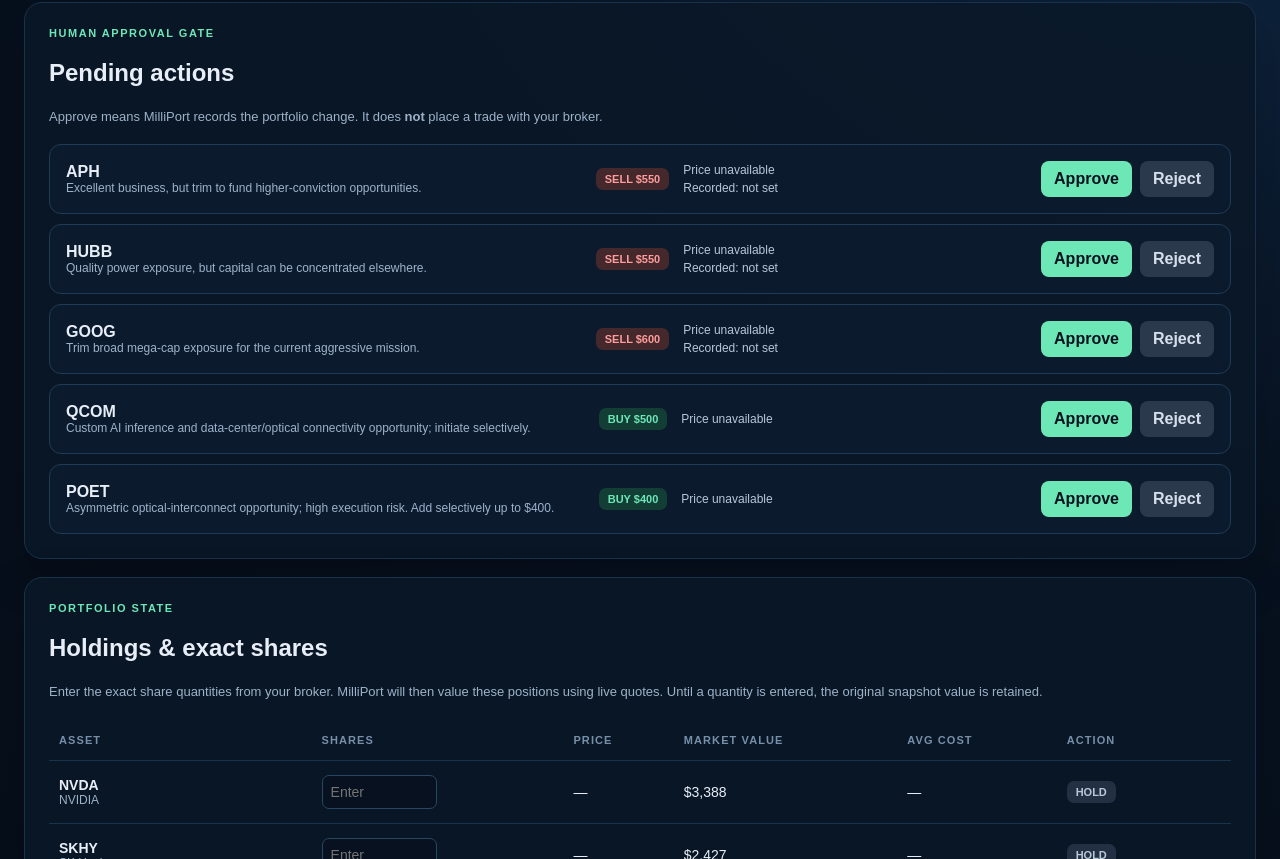
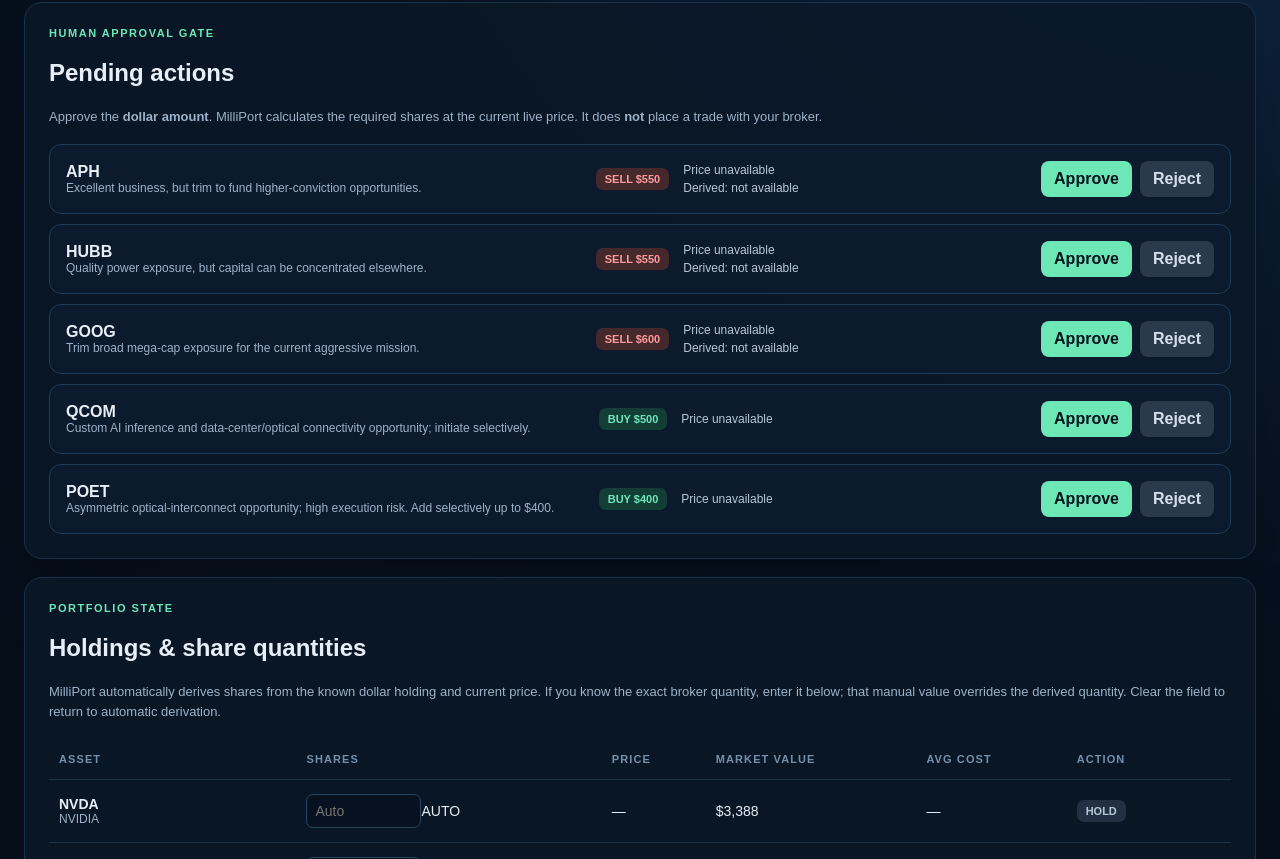
Before and after one commit to kbaddepuri/MilliPort, a Next.js app: page / in a window 1280 px wide. Shown: the part 521-1380 px from the top of the page. Built offline with nearby package versions, Linux system fonts and the light colour scheme; no server answers.

Commit message:
feat: derive shares while allowing manual broker quantities

```diff
--- a/app/page.tsx
+++ b/app/page.tsx
@@ -1,7 +1,7 @@
 "use client";
 
 import { useEffect, useMemo, useState } from "react";
-import { portfolio, START_VALUE, TARGET_VALUE, TOTAL_PNL } from "@/lib/portfolio";
+import { portfolio, TARGET_VALUE, TOTAL_PNL } from "@/lib/portfolio";
 import type { Quote } from "@/lib/market-data/types";
 import {
   emptyPortfolioState,
@@ -66,12 +66,27 @@
   const pending = state.recommendations.filter((r) => r.status === "PENDING");
   const decided = state.recommendations.filter((r) => r.status !== "PENDING");
 
+  // If the user has not supplied broker quantities, derive shares from the
+  // known snapshot dollar value and the current live price. A manual quantity
+  // always overrides this derived value.
+  function derivedShares(ticker: string, snapshotValue: number) {
+    const quote = quotes[ticker];
+    return quote && quote.price > 0 ? snapshotValue / quote.price : undefined;
+  }
+
+  function effectiveShares(ticker: string, snapshotValue: number) {
+    const position = positionFor(state, ticker);
+    if (position) return position.shares;
+    return derivedShares(ticker, snapshotValue) ?? 0;
+  }
+
   const portfolioValue = useMemo(() => {
     return portfolio.reduce((sum, holding) => {
       const position = positionFor(state, holding.ticker);
       const quote = quotes[holding.ticker];
       if (position && quote) return sum + position.shares * quote.price;
-      return sum + holding.value;
+      const derived = quote && quote.price > 0 ? holding.value / quote.price : undefined;
+      return sum + (derived !== undefined ? derived * quote!.price : holding.value);
     }, 0);
   }, [state, quotes]);
 
@@ -80,11 +95,22 @@
   const investedValue = portfolioValue - state.cash;
   const approvedCount = state.transactions.length;
 
-  function setShares(ticker: string, raw: string) {
-    const shares = Number(raw);
+  function setManualShares(ticker: string, raw: string) {
+    const value = raw.trim();
+    const shares = Number(value);
+    if (value === "") {
+      setState(current => ({ ...current, positions: current.positions.filter(p => p.ticker !== ticker) }));
+      return;
+    }
     if (!Number.isFinite(shares) || shares < 0) return;
     const current = positionFor(state, ticker);
-    setState(upsertPosition(state, { ticker, shares, avgCost: current?.avgCost ?? 0 }));
+    setState(upsertPosition(state, {
+      ticker,
+      shares,
+      avgCost: current?.avgCost ?? 0,
+      source: "MANUAL",
+    }));
+    setNotice(`${ticker} broker quantity set to ${sharesText(shares)} shares.`);
   }
 
   function approveRecommendation(rec: Recommendation) {
@@ -95,15 +121,17 @@
     }
 
     const position = positionFor(state, rec.ticker);
+    const knownHolding = portfolio.find(h => h.ticker === rec.ticker);
+    const availableShares = position?.shares ?? (knownHolding ? derivedShares(rec.ticker, knownHolding.value) : 0) ?? 0;
     const shares = rec.amount / quote.price;
 
     if (rec.action === "SELL") {
-      if (!position || position.shares <= 0) {
-        setNotice(`Enter your exact ${rec.ticker} share quantity before approving this sale.`);
+      if (availableShares <= 0) {
+        setNotice(`Cannot approve ${rec.ticker} sale: MilliPort has no known holding value or share quantity.`);
         return;
       }
-      if (shares > position.shares + 1e-9) {
-        setNotice(`Cannot approve: ${rec.ticker} sale needs ${sharesText(shares)} shares but only ${sharesText(position.shares)} are recorded.`);
+      if (shares > availableShares + 1e-9) {
+        setNotice(`Cannot approve: ${rec.ticker} sale needs ${sharesText(shares)} shares but only ${sharesText(availableShares)} are available/derived.`);
         return;
       }
     }
@@ -119,11 +147,21 @@
       const oldShares = position?.shares ?? 0;
       const oldCost = position?.avgCost ?? 0;
       const totalCost = oldShares * oldCost + rec.amount;
-      next = upsertPosition(next, { ticker: rec.ticker, shares: oldShares + shares, avgCost: totalCost / (oldShares + shares) });
+      next = upsertPosition(next, {
+        ticker: rec.ticker,
+        shares: oldShares + shares,
+        avgCost: totalCost / (oldShares + shares),
+        source: "MANUAL",
+      });
       next.cash -= rec.amount;
     } else if (rec.action === "SELL") {
-      const remaining = (position?.shares ?? 0) - shares;
-      next = upsertPosition(next, { ticker: rec.ticker, shares: Math.max(0, remaining), avgCost: position?.avgCost ?? 0 });
+      const remaining = availableShares - shares;
+      next = upsertPosition(next, {
+        ticker: rec.ticker,
+        shares: Math.max(0, remaining),
+        avgCost: position?.avgCost ?? 0,
+        source: position?.source ?? "DERIVED",
+      });
       next.cash += rec.amount;
     }
 
@@ -164,12 +202,12 @@
     </header>
 
     <section className="hero">
-      <div className="panel"><div className="eyebrow">Portfolio Growth Engine</div><h1>Build toward <span className="positive">$30K.</span></h1><p>M3 adds persistent portfolio state, exact share quantities, transaction history, and a human approval gate. The agent can change recommendations without changing your holdings.</p></div>
+      <div className="panel"><div className="eyebrow">Portfolio Growth Engine</div><h1>Build toward <span className="positive">$30K.</span></h1><p>MilliPort derives trade quantities from live prices and known portfolio values. You approve dollar decisions; manual broker share quantities are optional and always take precedence.</p></div>
       <div className="panel target"><div className="eyebrow">Mission progress</div><div className="value">{money(portfolioValue)}</div><div className="muted">of {money(TARGET_VALUE)}</div><div className="progress"><i style={{ width: `${progress}%` }} /></div><div className="muted">{progress.toFixed(1)}% · {money(gap)} remaining</div></div>
     </section>
 
     <section className="grid">
-      <div className="panel metric"><div className="label">Portfolio value</div><div className="number">{money(portfolioValue)}</div><div className="reason">{marketState === "live" ? "Live quotes × recorded shares" : "Snapshot until live quotes are configured"}</div></div>
+      <div className="panel metric"><div className="label">Portfolio value</div><div className="number">{money(portfolioValue)}</div><div className="reason">{marketState === "live" ? "Live quotes × derived/manual shares" : "Snapshot until live quotes are configured"}</div></div>
       <div className="panel metric"><div className="label">Recorded cash</div><div className="number">{money(state.cash)}</div><div className="reason">Updated only by approved transactions</div></div>
       <div className="panel metric"><div className="label">Pending approvals</div><div className="number">{pending.length}</div><div className="reason">Agent recommendations awaiting you</div></div>
       <div className="panel metric"><div className="label">Transactions</div><div className="number">{approvedCount}</div><div className="reason">Approved in MilliPort</div></div>
@@ -179,22 +217,52 @@
 
     <section className="panel">
       <div className="eyebrow">Human approval gate</div><h2>Pending actions</h2>
-      <p className="section-note">Approve means MilliPort records the portfolio change. It does <strong>not</strong> place a trade with your broker.</p>
+      <p className="section-note">Approve the <strong>dollar amount</strong>. MilliPort calculates the required shares at the current live price. It does <strong>not</strong> place a trade with your broker.</p>
       {pending.length === 0 ? <div className="empty">No pending recommendations. The portfolio is waiting for the next agent decision.</div> : <div className="approval-list">
-        {pending.map(rec => { const q = quotes[rec.ticker]; const position = positionFor(state, rec.ticker); return <div className="approval" key={rec.id}>
-          <div><div className="ticker">{rec.ticker}</div><div className="reason">{rec.thesis}</div></div>
-          <div className={`action ${rec.action.toLowerCase()}`}>{rec.action} {money(rec.amount)}</div>
-          <div className="approval-meta"><span>{q ? preciseMoney(q.price) : "Price unavailable"}</span>{q && rec.action !== "HOLD" && <span>≈ {sharesText(rec.amount / q.price)} shares</span>}{rec.action === "SELL" && <span>Recorded: {position ? sharesText(position.shares) : "not set"}</span>}</div>
-          <div className="actions"><button className="approve" onClick={() => approveRecommendation(rec)}>Approve</button><button className="reject" onClick={() => rejectRecommendation(rec)}>Reject</button></div>
-        </div>; })}
+        {pending.map(rec => {
+          const q = quotes[rec.ticker];
+          const position = positionFor(state, rec.ticker);
+          const knownHolding = portfolio.find(h => h.ticker === rec.ticker);
+          const availableShares = position?.shares ?? (knownHolding && q ? knownHolding.value / q.price : undefined);
+          return <div className="approval" key={rec.id}>
+            <div><div className="ticker">{rec.ticker}</div><div className="reason">{rec.thesis}</div></div>
+            <div className={`action ${rec.action.toLowerCase()}`}>{rec.action} {money(rec.amount)}</div>
+            <div className="approval-meta">
+              <span>{q ? preciseMoney(q.price) : "Price unavailable"}</span>
+              {q && rec.action !== "HOLD" && <span>≈ {sharesText(rec.amount / q.price)} shares</span>}
+              {rec.action === "SELL" && <span>{position?.source === "MANUAL" ? "Broker:" : "Derived:"} {availableShares !== undefined ? sharesText(availableShares) : "not available"}</span>}
+            </div>
+            <div className="actions"><button className="approve" onClick={() => approveRecommendation(rec)}>Approve</button><button className="reject" onClick={() => rejectRecommendation(rec)}>Reject</button></div>
+          </div>;
+        })}
       </div>}
     </section>
 
     <section className="panel" style={{ marginTop: 18 }}>
-      <div className="eyebrow">Portfolio state</div><h2>Holdings &amp; exact shares</h2>
-      <p className="section-note">Enter the exact share quantities from your broker. MilliPort will then value these positions using live quotes. Until a quantity is entered, the original snapshot value is retained.</p>
+      <div className="eyebrow">Portfolio state</div><h2>Holdings &amp; share quantities</h2>
+      <p className="section-note">MilliPort automatically derives shares from the known dollar holding and current price. If you know the exact broker quantity, enter it below; that manual value overrides the derived quantity. Clear the field to return to automatic derivation.</p>
       <div className="table-wrap"><table className="table"><thead><tr><th>Asset</th><th>Shares</th><th>Price</th><th>Market value</th><th>Avg cost</th><th>Action</th></tr></thead><tbody>
-        {portfolio.map(h => { const p = positionFor(state, h.ticker); const q = quotes[h.ticker]; const value = p && q ? p.shares * q.price : h.value; return <tr key={h.ticker}><td><div className="ticker">{h.ticker}</div><div className="reason">{h.name}</div></td><td><input className="shares-input" type="number" min="0" step="any" placeholder="Enter" value={p?.shares ?? ""} onChange={e => setShares(h.ticker, e.target.value)} /></td><td>{q ? preciseMoney(q.price) : "—"}</td><td>{money(value)}</td><td>{p?.avgCost ? preciseMoney(p.avgCost) : "—"}</td><td><span className={`action ${h.action.toLowerCase()}`}>{h.action}{h.actionAmount ? ` ${money(h.actionAmount)}` : ""}</span></td></tr>; })}
+        {portfolio.map(h => {
+          const p = positionFor(state, h.ticker);
+          const q = quotes[h.ticker];
+          const derived = derivedShares(h.ticker, h.value);
+          const shares = effectiveShares(h.ticker, h.value);
+          const value = q ? shares * q.price : h.value;
+          return <tr key={h.ticker}>
+            <td><div className="ticker">{h.ticker}</div><div className="reason">{h.name}</div></td>
+            <td>
+              <div className="share-cell">
+                <input className="shares-input" type="number" min="0" step="any" placeholder={derived !== undefined ? sharesText(derived) : "Auto"} value={p?.source === "MANUAL" ? p.shares : ""} onChange={e => setManualShares(h.ticker, e.target.value)} />
+                <span className={`share-source ${p?.source === "MANUAL" ? "manual" : "derived"}`}>{p?.source === "MANUAL" ? "MANUAL" : "AUTO"}</span>
+              </div>
+              {p?.source !== "MANUAL" && derived !== undefined && <div className="reason">Derived: {sharesText(derived)}</div>}
+            </td>
+            <td>{q ? preciseMoney(q.price) : "—"}</td>
+            <td>{money(value)}</td>
+            <td>{p?.avgCost ? preciseMoney(p.avgCost) : "—"}</td>
+            <td><span className={`action ${h.action.toLowerCase()}`}>{h.action}{h.actionAmount ? ` ${money(h.actionAmount)}` : ""}</span></td>
+          </tr>;
+        })}
       </tbody></table></div>
     </section>
 
```
